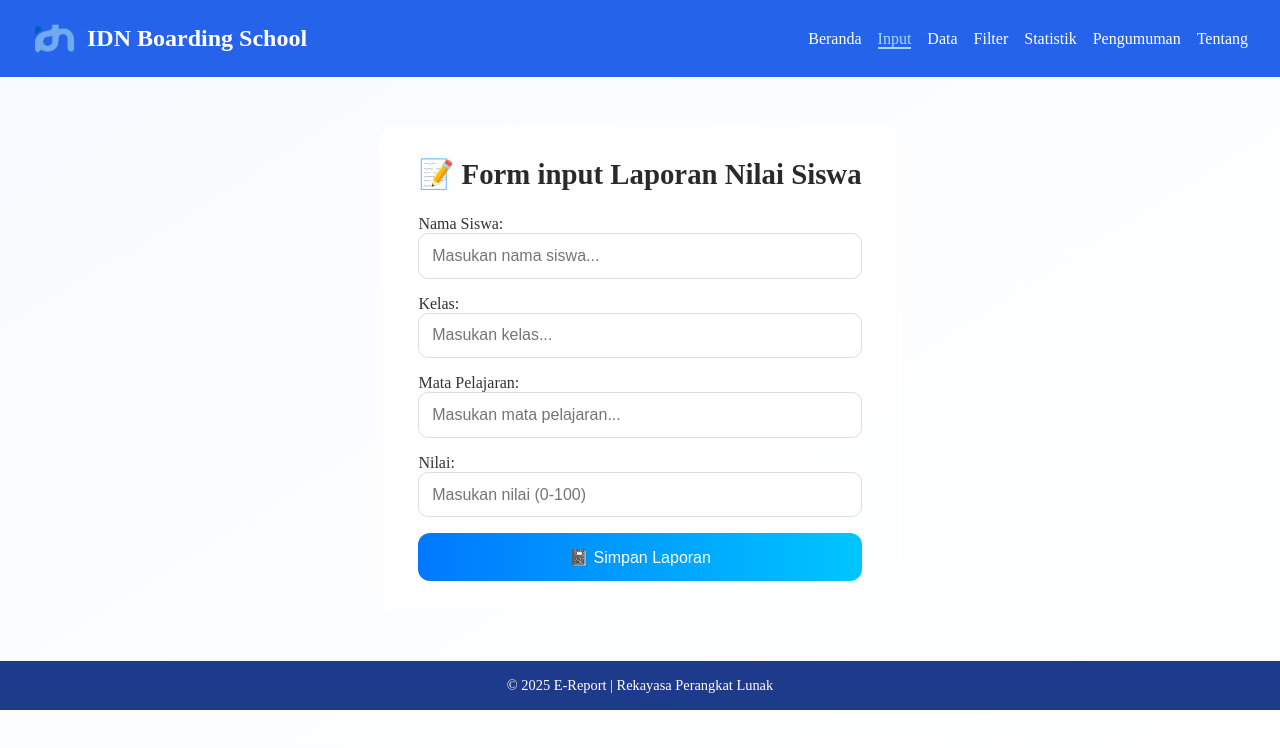
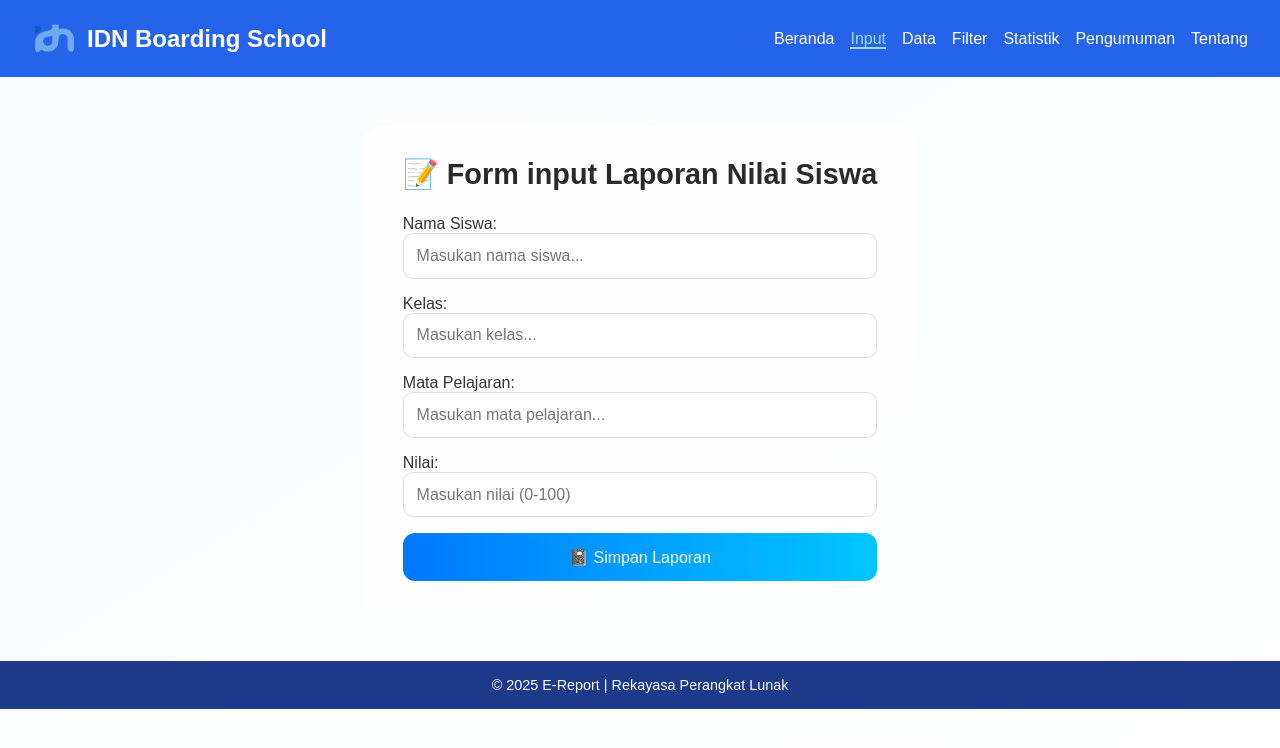
Before and after one commit to syawie3/skl-3-E-Report, a plain HTML site: page input.html in a window 1280 px wide. Drawn offline with Linux system fonts and the light colour scheme.

Commit message:
update terbaru

```diff
--- a/CSS/beranda.css
+++ b/CSS/beranda.css
@@ -1,6 +1,8 @@
-@import url('https://fonts.googleapis.com/css2?family=Poppins:wght@400;600;700&display=swap');
-
-{ margin: 0; padding: 0; box-sizing: border-box; font-family: "Poppins", sans-serif; }
+* {
+  margin: 0;
+  padding: 0;
+  box-sizing: border-box;
+  font-family: "Poppins", sans-serif; }
 
 body {
   background: linear-gradient(to bottom right, #f8fbff, #ffffff);
--- a/CSS/style-input.css
+++ b/CSS/style-input.css
@@ -2,7 +2,7 @@
     margin: 0;
     padding: 0;
     box-sizing: border-box;
-    font-family: "Poppins" sans-serif;
+    font-family: "Poppins", sans-serif;
 }
 
 body{
--- a/CSS/style-tentang.css
+++ b/CSS/style-tentang.css
@@ -2,7 +2,7 @@
   margin: 0;
   padding: 0;
   box-sizing: border-box;
-  font-family: 'Poppins', sans-serif; }
+  font-family: "Poppins", sans-serif; }
 
 body {
   background: linear-gradient(to bottom right, #f8fbff, #ffffff);
--- a/input.html
+++ b/input.html
@@ -19,9 +19,9 @@
             <li><a href="index.html">Beranda</a></li>
             <li><a href="input.html" class="active">Input</a></li>
             <li><a href="data.html">Data</a></li>
-                <li><a href="filter">Filter</a></li>
-                <li><a href="statistik">Statistik</a></li>
-                <li><a href="pengumuman.html">Pengumuman</a></li>
+            <li><a href="filter.html">Filter</a></li>
+            <li><a href="saved.html">Statistik</a></li>
+            <li><a href="print.html">Pengumuman</a></li>
             <li><a href="tentang.html">Tentang</a></li>
           </ul>
         </nav>
```
Lines whose indentation alone changed are shown as unchanged.
